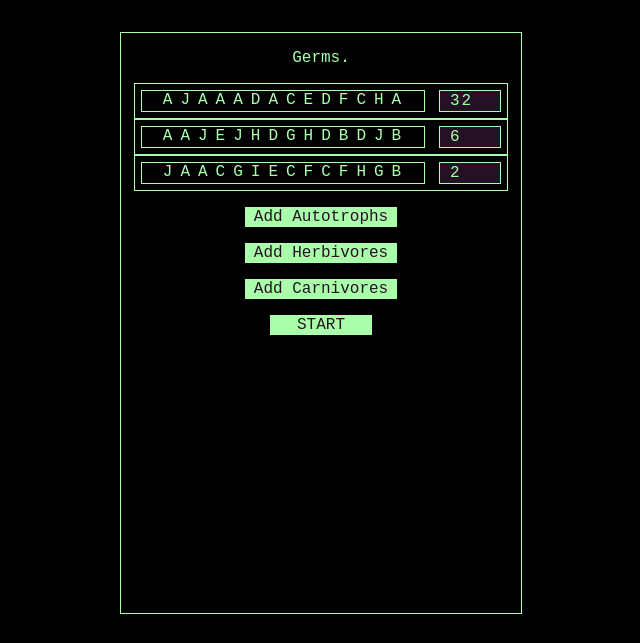
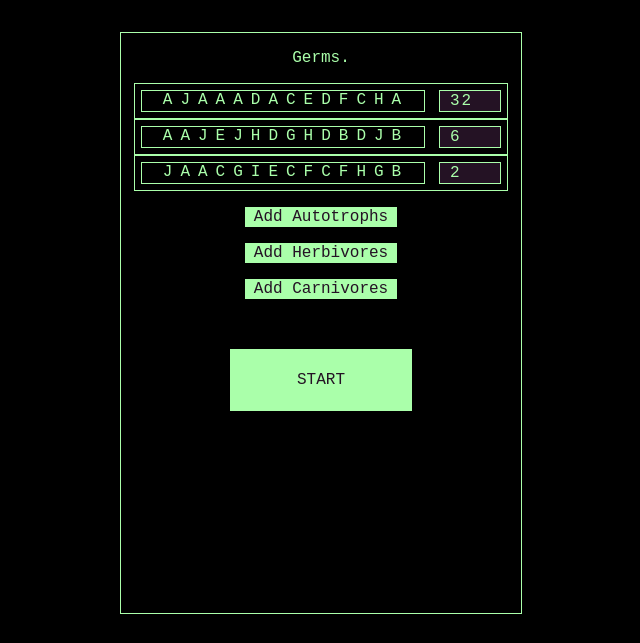
Before and after one commit to j-goodman/germs2, a plain HTML site: page index.html in a window 1280 px wide. Shown: the whole page, without its empty margins (319-959 px from the left). Drawn offline with Linux system fonts and the light colour scheme.

Commit message:
Increase start button size

```diff
--- a/index.html
+++ b/index.html
@@ -11,8 +11,8 @@
     <div class='button adder' id='autotroph-add'>Add Autotrophs</div>
     <div class='button adder' id='herbivore-add'>Add Herbivores</div>
     <div class='button adder' id='carnivore-add'>Add Carnivores</div>
-    <div class='button' id='ignition'>START</div>
     <br>
+    <div class='button quickstart' id='ignition'>START</div>
     <!--<div class='button quickstart' id='auto-ignition'>QUICK START</div>-->
   </section>
   <section class='soundboard'>
```
